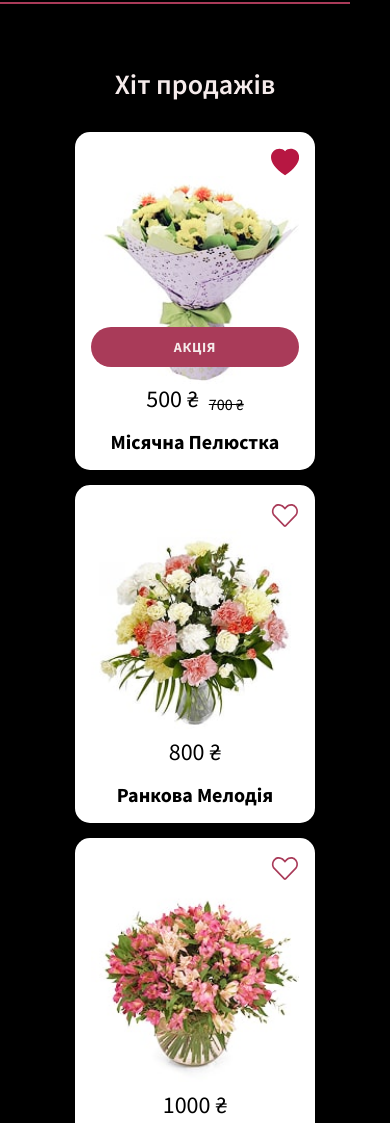
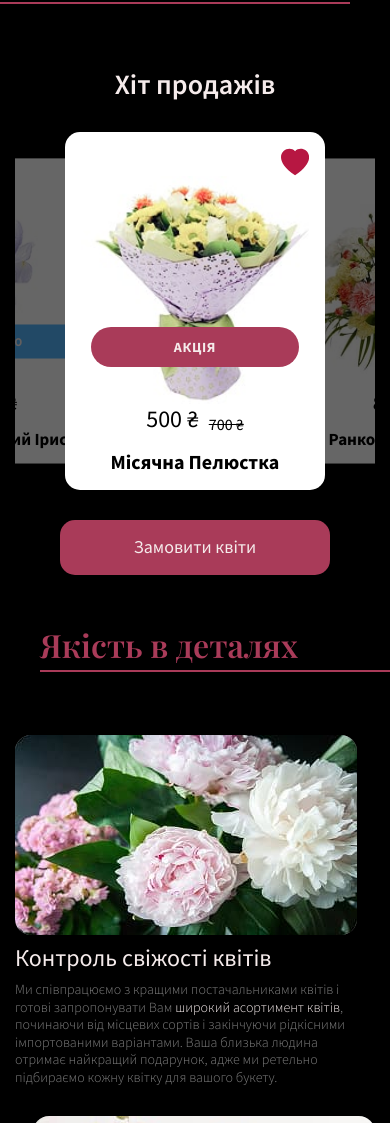
Before and after one commit to ConstantineKobushka/flower-lover, a website built with Vite: page src/index.html in a window 390 px wide. Shown: the part 785-1908 px from the top of the page. Built offline with nearby package versions, Linux system fonts and the light colour scheme.

Commit message:
Add slider for catalog section and improve order section logic

```diff
--- a/src/css/catalog.css
+++ b/src/css/catalog.css
@@ -15,20 +15,35 @@
   margin-bottom: 30px;
 }
 .catalog-products-list {
-  display: flex;
-  align-items: center;
-  flex-direction: column;
-  gap: 15px;
   margin-bottom: 30px;
 }
 
 .catalog-products-item {
-  width: 240px;
+  /* width: 240px !important; */
   border-radius: 15px;
   color: #000000;
   background-color: #ffffff;
   padding: 16px;
   position: relative;
+}
+.catalog-products-item.swiper-slide {
+  transform: scale(0.85);
+  transition: transform 250ms cubic-bezier(0.4, 0, 0.2, 1);
+}
+.catalog-products-item.swiper-slide-active {
+  transform: scale(1);
+  z-index: 1;
+}
+.catalog-products-item.swiper-slide::after {
+  content: "";
+  position: absolute;
+  inset: 0;
+  background-color: rgba(0, 0, 0, 0.6);
+  transition: opacity 250ms cubic-bezier(0.4, 0, 0.2, 1);
+  border-radius: 12px;
+}
+.catalog-products-item.swiper-slide-active::after {
+  opacity: 0;
 }
 .catalog-products-favorite-btn {
   line-height: 0;
@@ -134,15 +149,22 @@
     margin-bottom: 40px;
   }
   .catalog-products-list {
-    display: flex;
-    flex-direction: row;
     flex-wrap: wrap;
     justify-content: center;
     gap: 30px 75px;
+    padding-left: 0px;
     margin-bottom: 40px;
+    box-sizing: border-box;
   }
   .catalog-products-item {
-    width: calc((100% - 150px) / 2);
+    width: calc((100% - 150px) / 2) !important;
+    margin-right: 0 !important;
+  }
+  .catalog-products-item.swiper-slide {
+    transform: scale(1);
+  }
+  .catalog-products-item.swiper-slide::after {
+    content: none;
   }
   .catalog-products-badge {
     top: 240px;
@@ -163,7 +185,7 @@
     padding: 0 100px;
   }
   .catalog-products-item {
-    width: calc((100% - 225px) / 3);
+    width: calc((100% - 225px) / 3) !important;
   }
   .catalog-view-all {
     width: 437px;
--- a/src/css/order.css
+++ b/src/css/order.css
@@ -112,9 +112,6 @@
   margin-left: auto;
   margin-right: 0;
 }
-.order-swiper-container {
-  padding: 0;
-}
 .order-swiper {
 }
 .order-swiper-item.swiper-slide {
@@ -133,7 +130,7 @@
   transition: opacity 250ms cubic-bezier(0.4, 0, 0.2, 1);
   border-radius: 12px;
 }
-.order-swiper .swiper-slide-active::after {
+.order-swiper-item.swiper-slide-active::after {
   opacity: 0;
 }
 .order-swiper-img {
@@ -237,7 +234,6 @@
   }
   .order-swiper-container {
     position: relative;
-    padding: 0 15px;
   }
   .order-swiper-item.swiper-slide {
     transform: scale(1);
@@ -301,9 +297,6 @@
   .order-descr-item span {
     font-size: 22px;
   }
-  .order-swiper-container {
-    padding: 0 61px;
-  }
   .order-swiper {
   }
   .order-swiper-list {
--- a/src/js/catalog.js
+++ b/src/js/catalog.js
@@ -0,0 +1,16 @@
+import Swiper from 'swiper/bundle';
+
+const catalogSwiper = new Swiper('.catalog-swiper', {
+  loop: true,
+  grabCursor: true,
+  breakpoints: {
+    0: {
+      centeredSlides: true,
+      slidesPerView: 1.5,
+      spaceBetween: -60,
+    },
+    768: {
+      enabled: false,
+    },
+  },
+});
--- a/src/js/order.js
+++ b/src/js/order.js
@@ -1,14 +1,16 @@
 import Swiper from 'swiper/bundle';
 
-const swiper = new Swiper('.order-swiper', {
+const orderSwiper = new Swiper('.order-swiper', {
   loop: true,
   grabCursor: true,
+
   breakpoints: {
-    320: {
+    0: {
       slidesPerView: 1.95,
       centeredSlides: true,
       spaceBetween: -60,
     },
+
     768: {
       slidesPerView: 3,
       centeredSlides: false,
@@ -18,16 +20,15 @@ const swiper = new Swiper('.order-swiper', {
         type: 'bullets',
       },
     },
+
     1440: {
       slidesPerView: 4,
       spaceBetween: 20,
+      pagination: false,
       navigation: {
         nextEl: '.order-swiper-button-next',
         prevEl: '.order-swiper-button-prev',
       },
-      pagination: {
-        el: null,
-      },
     },
   },
 });
--- a/src/partials/catalog.html
+++ b/src/partials/catalog.html
@@ -2,8 +2,9 @@
   <h2 class="catalog-title section-title">Каталог</h2>
   <div class="container">
     <h3 class="catalog-block-title">Хіт продажів</h3>
-    <ul class="catalog-products-list">
-      <li class="catalog-products-item">
+    <div class="catalog-swiper swiper">
+      <ul class="catalog-products-list swiper-wrapper">
+        <li class="catalog-products-item swiper-slide">
           <button
             class="catalog-products-favorite-btn"
             type="button"
@@ -53,7 +54,7 @@
           <h4 class="catalog-products-title">Місячна Пелюстка</h4>
         </li>
 
-      <li class="catalog-products-item">
+        <li class="catalog-products-item swiper-slide">
           <button
             class="catalog-products-favorite-btn"
             type="button"
@@ -95,7 +96,7 @@
           <h4 class="catalog-products-title">Ранкова Мелодія</h4>
         </li>
 
-      <li class="catalog-products-item">
+        <li class="catalog-products-item swiper-slide">
           <button
             class="catalog-products-favorite-btn"
             type="button"
@@ -137,7 +138,7 @@
           <h4 class="catalog-products-title">Королівський Розмай</h4>
         </li>
 
-      <li class="catalog-products-item">
+        <li class="catalog-products-item swiper-slide">
           <button
             class="catalog-products-favorite-btn"
             type="button"
@@ -179,7 +180,7 @@
           <h4 class="catalog-products-title">Пелюсткова Феєрія</h4>
         </li>
 
-      <li class="catalog-products-item">
+        <li class="catalog-products-item swiper-slide">
           <button
             class="catalog-products-favorite-btn"
             type="button"
@@ -224,7 +225,7 @@
           <h4 class="catalog-products-title">Теплий Дотик</h4>
         </li>
 
-      <li class="catalog-products-item">
+        <li class="catalog-products-item swiper-slide">
           <button
             class="catalog-products-favorite-btn"
             type="button"
@@ -269,6 +270,7 @@
           <h4 class="catalog-products-title">Кришталевий Ірис</h4>
         </li>
       </ul>
+    </div>
     <a class="catalog-view-all btn-component" href="#order">Замовити квіти</a>
   </div>
 </section>
```
Lines whose indentation alone changed are shown as unchanged.
